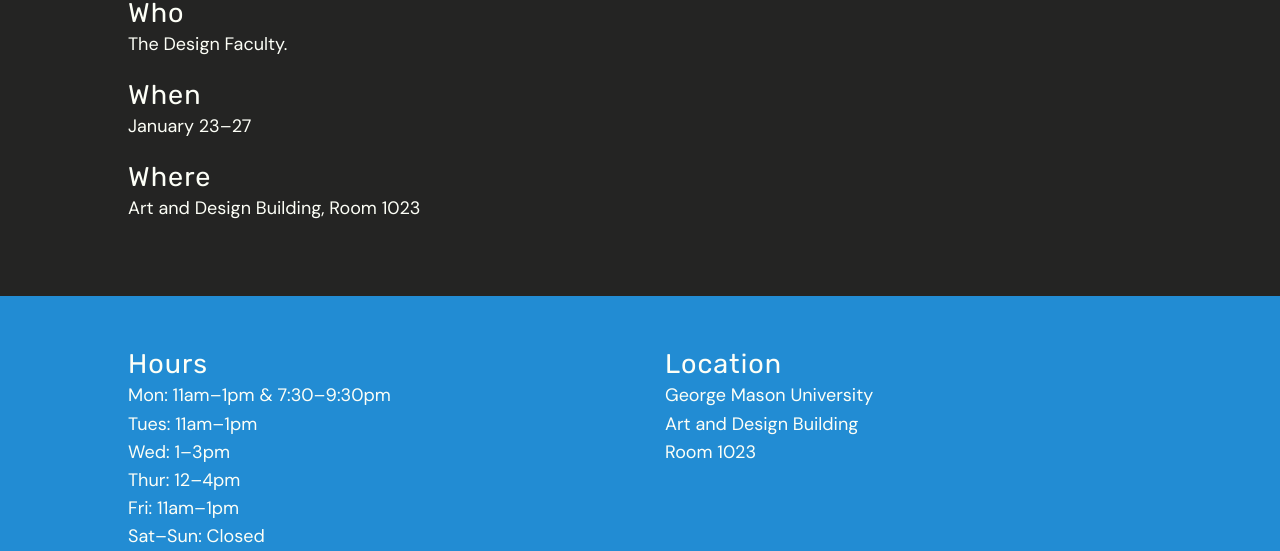
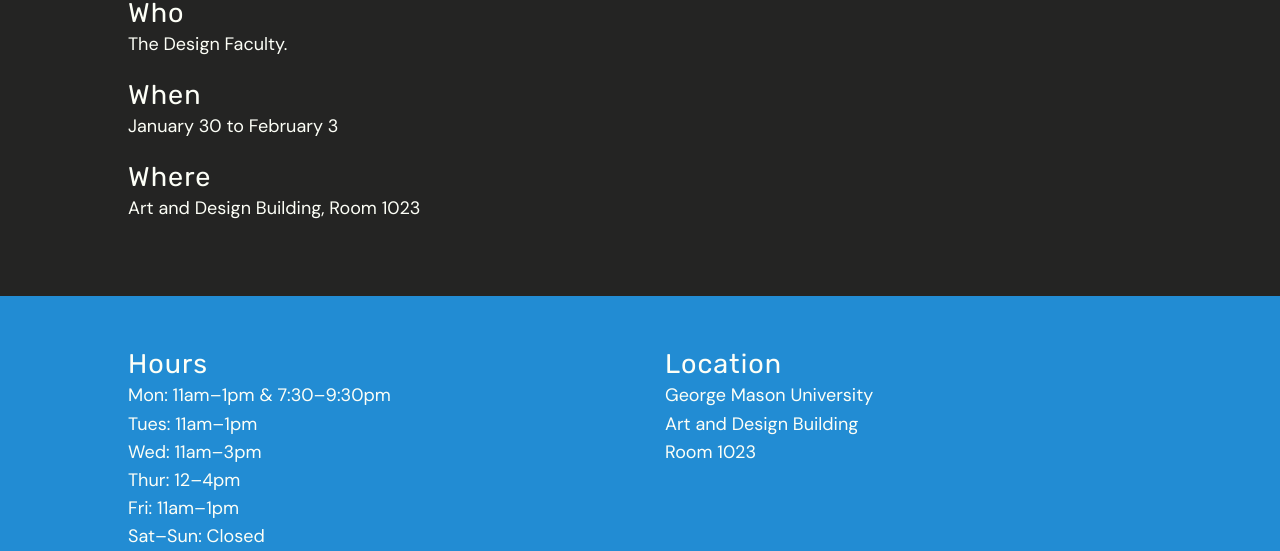
Before and after one commit to gmu-gd/open-studio, a Jekyll site: the page built from _posts/2023-02-03-two.md, in a window 1280 px wide. Shown: the part 982-1533 px from the top of the page. Built offline with Jekyll 4.4.1, drawn with Linux system fonts in a browser that asks for light colours; nearby versions of some CDN libraries.

Commit message:
footer didn't sava

```diff
--- a/_includes/footer.html
+++ b/_includes/footer.html
@@ -5,7 +5,7 @@
       <ul>
         <li>Mon: 11am&ndash;1pm &amp; 7:30&ndash;9:30pm</li>
         <li>Tues: 11am&ndash;1pm</li>
-        <li>Wed: 1&ndash;3pm</li>
+        <li>Wed: 11am&ndash;3pm</li>
         <li>Thur: 12&ndash;4pm</li>
         <li>Fri: 11am&ndash;1pm</li>
         <li>Sat&ndash;Sun: Closed</li>
--- a/_posts/2023-02-03-two.md
+++ b/_posts/2023-02-03-two.md
@@ -20,7 +20,7 @@ Join us for the week of Spring in the Open Studio! We will have open hours each
 #### Who
 The Design Faculty.
 #### When
-January 23–27
+January 30 to February 3
 #### Where
 Art and Design Building, Room 1023
 </article>
```
